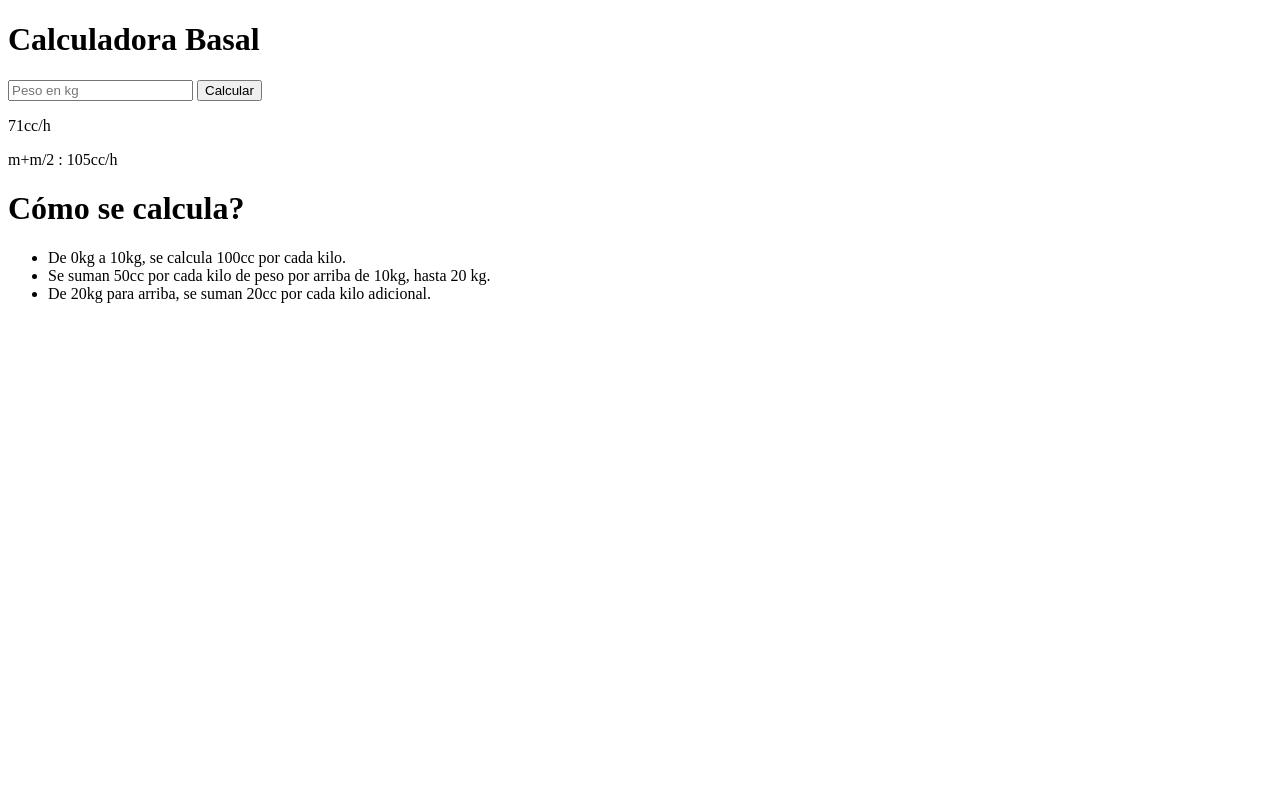
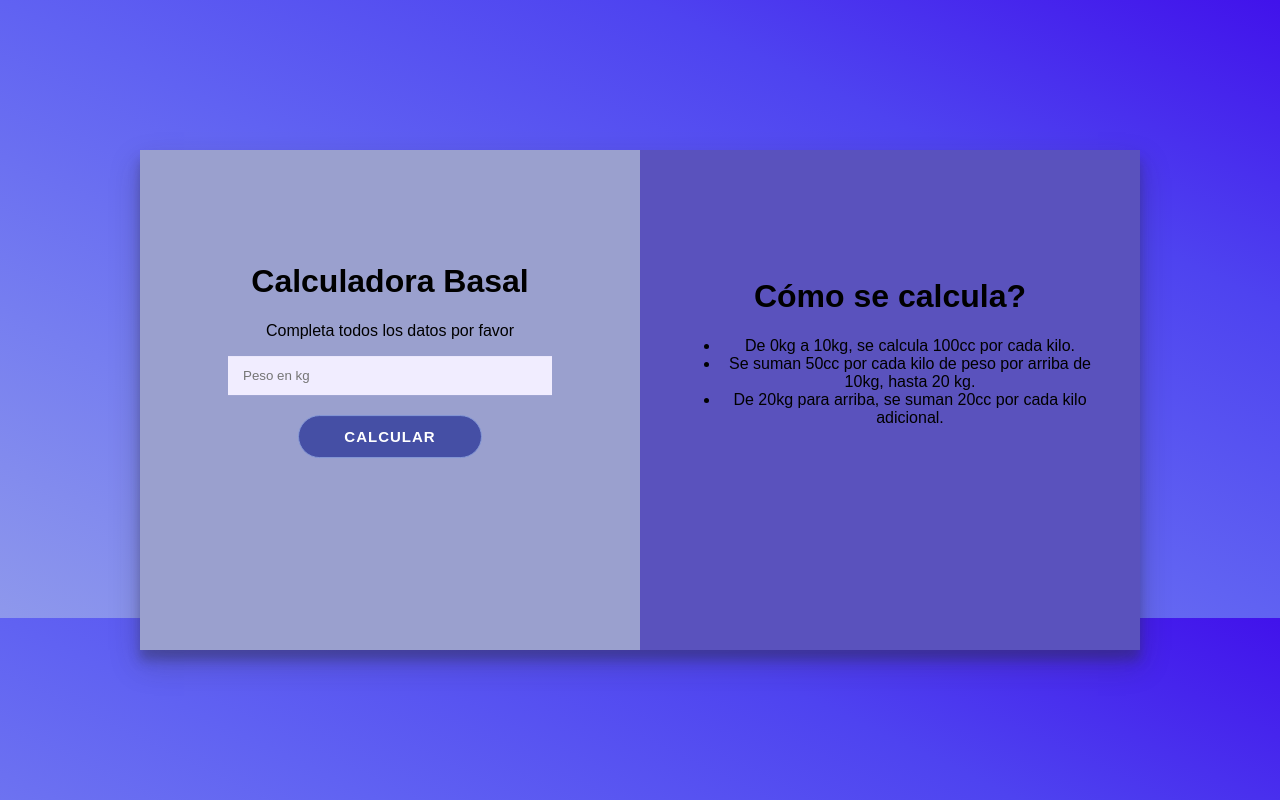
Before and after one commit to naraa9/calculadoraBasal-NicoleQuinonez, a plain HTML site: page index.html in a window 1280 px wide. Drawn offline with Linux system fonts and the light colour scheme; a web font is replaced by a local one.

Commit message:
Add files via upload

```diff
--- a/index.html
+++ b/index.html
@@ -1,18 +1,25 @@
 <!DOCTYPE html>
 <html>
         <head>
-        <title>Calculadora de Hidratación Basal</title>
+            <link rel="stylesheet" href="./style.css">
+            <script src="script.js" defer></script>
         </head>
+
         <body>
-        <div>
-            <div>
+            <div id="recuadro">
+                <div id="recuadroLeft">
+                    <div class="contenido">
                         <h1>Calculadora Basal</h1>
-                <input type="number" placeholder="Peso en kg"/>
-                <button> Calcular</button>
-                <p> 71cc/h</p>
-                <p>m+m/2 : 105cc/h</p>
+                        <p class="item">Completa todos los datos por favor</p>
+                        <input class="item" id="peso" type="number" placeholder="Peso en kg"/>
+                        <p class="item" id="error">* Debe completar todos los datos requeridos</p>
+                        <button id="calcular"> Calcular</button>
+                        <p class="item resultado" id="flu"> 71cc/h</p>
+                        <p class="item resultado" id="man"> m+m/2 : 105cc/h</p>
                     </div>
-            <div>
+                </div>
+                <div id="recuadroRight">
+                    <div class="contenido">
                         <h1> Cómo se calcula? </h1>
                         <ul>
                             <li> De 0kg a 10kg, se calcula 100cc por cada kilo.</li>
@@ -21,5 +28,6 @@
                         </ul>
                     </div>
                 </div>
+            </div>
         </body>
 </html>
--- /dev/null
+++ b/style.css
@@ -0,0 +1,76 @@
+@import url("https://fonts.google.com/specimen/Oswald");
+body {
+    background-image: linear-gradient(to right top, #8e98ec, #767ef0, #6062f2, #4e43f0, #4112eb);
+    padding: 301px;
+    font-family: "Oswald", sans-serif;
+}
+#recuadro {
+    width: 1000px;
+    height: 500px;
+    text-align: center;
+
+    position: absolute;
+    inset: 0;
+    margin: auto;
+    overflow: hidden;
+    box-shadow: 0 14px 28px rgba(40, 39, 41, 0.25),
+      0 10px 10px rgba(50, 50, 83, 0.342);
+  }
+  #recuadroLeft {
+    background: #9aa0ce;
+    width: 50%;
+    height: 100%;
+    float: left;
+  }
+
+  #recuadroRight {
+    background: #5a52bd;
+    width: 50%;
+    height: 100%;
+    float: left;
+  }
+  .contenido {
+    position: relative;
+    top: 40%;
+    transform: translateY(-50%);
+    overflow: hidden;
+    padding: 40px;
+  }
+
+  input {
+    width: 70%;
+    padding: 12px 15px;
+    border: none;
+    background-color: #F1EDFF;
+  }
+  button {
+    font-size: 15px;
+    font-weight: bold;
+    padding: 12px 45px;
+    margin-top: 20px;
+    border-radius: 30px;
+    background-color: #454fa5;
+    border: 1px solid #8598d6;
+    color: #FFFFFF;
+    text-transform: uppercase;
+    letter-spacing: 1px;
+    transition: transform 20ms ease-in;
+  }
+
+  button:active {
+    transform: scale(0.95);
+  }
+
+  #error {
+    color: red;
+    font-weight: bold;
+    display: none;
+  }
+
+  .resultado {
+    color: #050007;
+    font-weight: bold;
+    font-size: 25px;
+    margin-bottom: 5px;
+    display: none;
+  }
```
Lines whose indentation alone changed are shown as unchanged.
